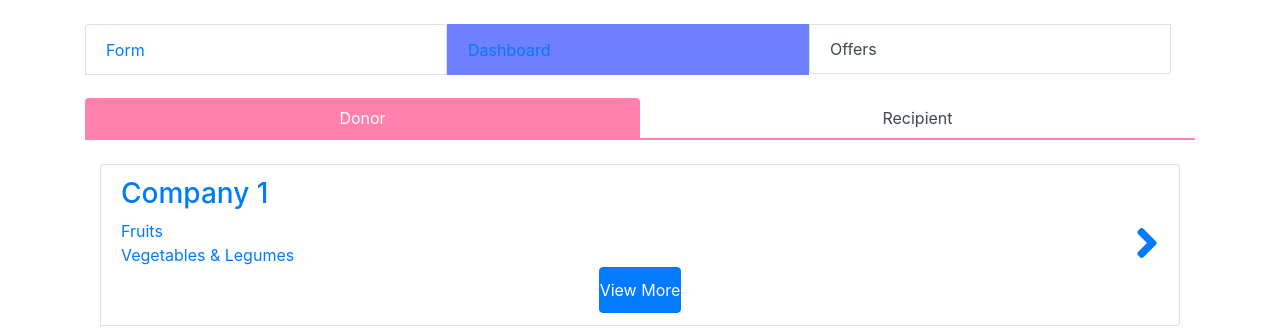
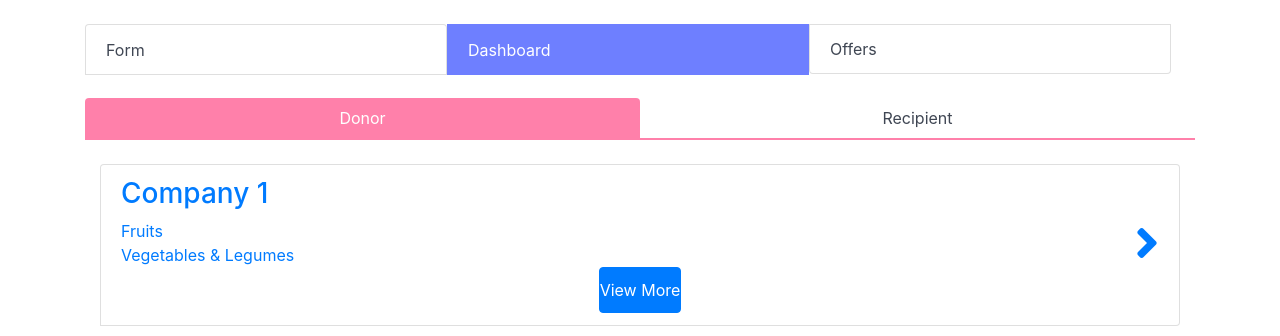
Before and after one commit to converyj/charitables, a PHP site: page /dashboard.php in a window 1280 px wide. Shown: the part 64-400 px from the top of the page. Run offline with PHP 8.4, Linux system fonts and the light colour scheme; some libraries are stand-ins or nearby versions.

Commit message:
dash css

```diff
--- a/css/style.css
+++ b/css/style.css
@@ -105,13 +105,13 @@
 
 
 /*doesnt work*/
-#hoverWhite{
+/*#hoverWhite{
 	color:red;
 }
 
 #hoverWhite:hover{
 	color:#fff;
-}
+}*/
 
 /*SIGN UP
 .centerSignUpButtons{
@@ -127,18 +127,68 @@ display: none;
 }
 
 
+
+
 /*Form Page*/
-#aBlack{
+/*#aBlack{
 	color:#3f4653;
 }
 
 #aBlack.active{
 	color:white !important;
-}
+}*/
 
 .aBlack{
 	color:#3f4653;
 }
+
+.aBlack:hover{
+	text-decoration:none;
+	color:#3f4653;
+}
+
+.aWhite{
+	color:white;
+
+}
+
+.aWhite:hover{
+	text-decoration: none;
+	color:white;
+}
+
+
+
+/*#fullBorder{
+	border-top-left-radius: 0rem;
+	border-top-right-radius: 0rem;
+	border-bottom-right-radius: 0rem;
+  	border-bottom-left-radius: 0rem;
+}*/
+
+.noUnderline{
+	text-decoration: none !important;
+}
+
+a {
+	text-decoration: none;
+}
+
+/*a:hover .noUnderline { text-decoration: none }
+
+a .noUnderline:hover { text-decoration: none }
+a:hover .noUnderline .btn { text-decoration: none }
+a .noUnderline .btn:hover { text-decoration: none }*/
+
+/*.card > .list-group:first-child .list-group-item:first-child {
+  border-top-left-radius: 1rem !important;
+  border-top-right-radius: 1rem !important;
+}
+
+.card > .list-group:last-child .list-group-item:last-child {
+  border-bottom-right-radius: 1rem !important;
+  border-bottom-left-radius: 1rem;
+}*/
 
 /*a{
 	color:#3f4653 !important;
--- a/dashboard.php
+++ b/dashboard.php
@@ -95,15 +95,15 @@ session_start();
     </nav>
     <main>
         <section class="container" id="app">
-            <div class="d-flex mr-4 mb-4 mt-4 justify-content-center">
-                <button type="button" class="list-group-item list-group-item-action btn-outline-secondary" id="blueBtn-secondary aBlack">
-                    <a href="form.php">Form</a>
+            <div class="d-flex mr-4 mb-4 mt-4 justify-content-center noUnderline">
+                <button type="button" class="list-group-item list-group-item-action">
+                    <a href="form.php" class="aBlack">Form</a>
                 </button>
-                <button type="button" class="list-group-item list-group-item-action btn-outline-secondary active aBlack" id="blueBtn-secondary">
-                    <a href="dashboard.php" id="blueBtn-secondary aBlack" class=" nav-link-pink ">Dashboard</a>
+                <button type="button" class="list-group-item list-group-item-action btn-outline-secondary active" id="blueBtn-secondary">
+                    <a href="dashboard.php" class="aWhite">Dashboard</a>
                 </button>
-                <button type="button" class="list-group-item list-group-item-action btn-outline-secondary" id="blueBtn-secondary">
-                    <a href="offer.php" id="aBlack">Offers</a>
+                <button type="button" class="list-group-item list-group-item-action">
+                    <a href="offer.php" class="aBlack">Offers</a>
                 </button>
             </div>
             <ul class="nav nav-tabs-pink nav-inline nav-justified">
```
